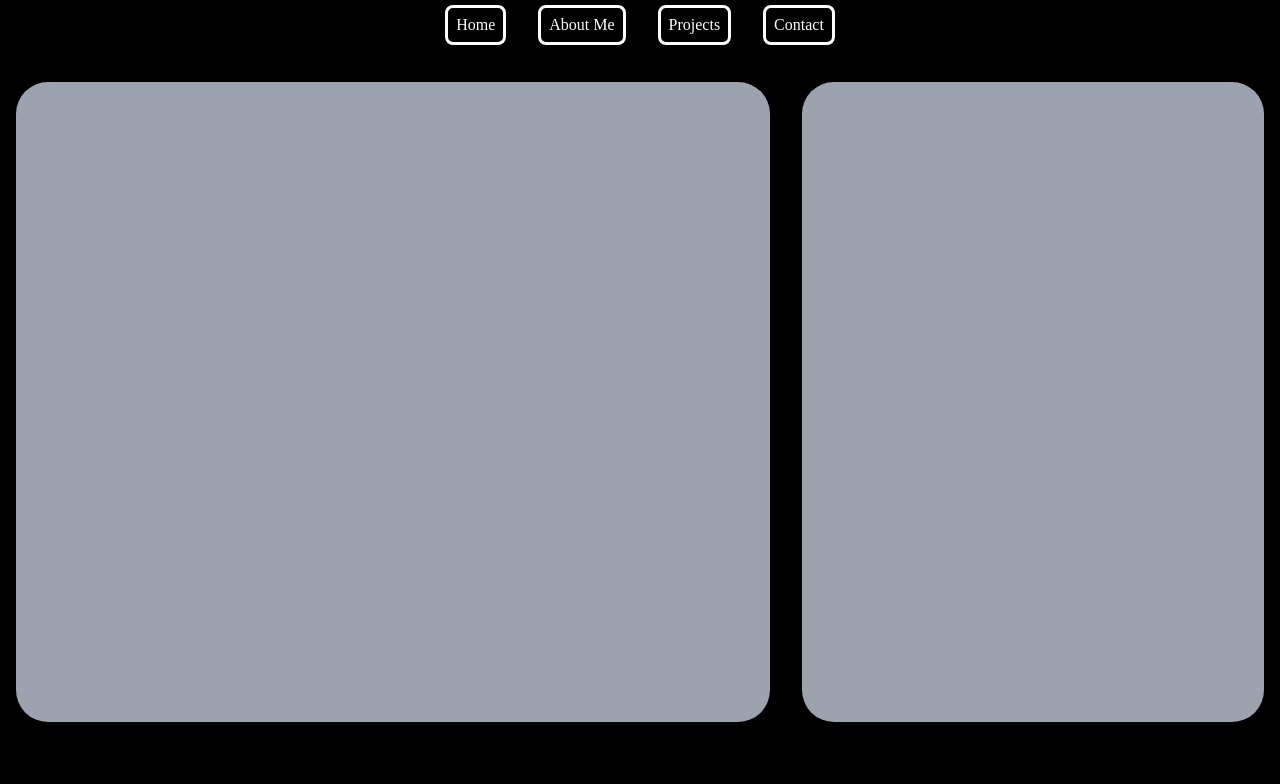
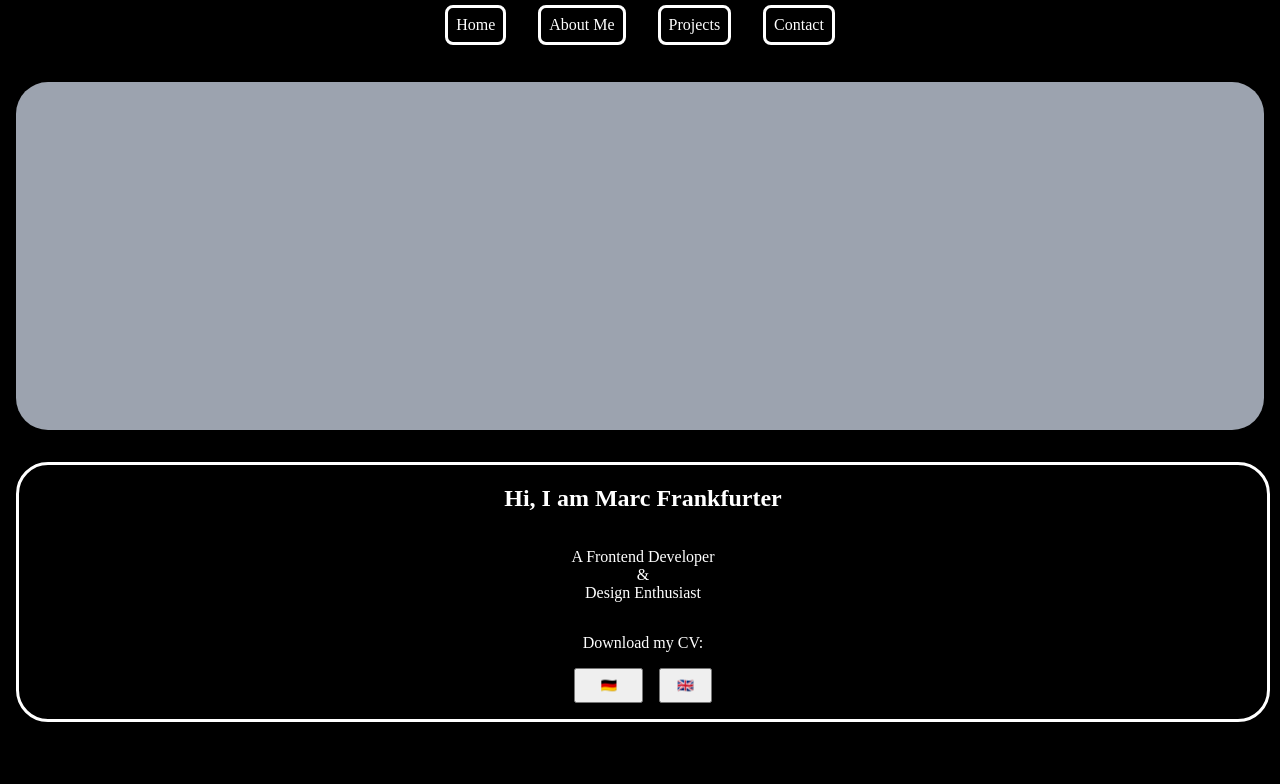
Before and after one commit to FranktheFurter/marc-frankfurter, a Nuxt app: page / in a window 1280 px wide. Shown: the top 784 px of the page. Built offline with nearby package versions, Linux system fonts and the light colour scheme.

Commit message:
progress

```diff
--- a/components/AbouteMe.vue
+++ b/components/AbouteMe.vue
@@ -2,8 +2,8 @@
 
 <template>
   <section id="aboutme" class="container mx-auto py-8 flex gap-8">
-    <div class="w-38% bg-gray rounded-8"></div>
-    <div class="w-62%">
+    <div class="w-62% bg-gray rounded-8"></div>
+    <div class="w-38%">
       <p>
         Greetings, my name is Marc Frankfurter, and I am a highly motivated
         front-end developer and designer with a passion for technology. My
--- a/components/Hero.vue
+++ b/components/Hero.vue
@@ -2,9 +2,23 @@
 
 <template>
   <section id="hero" class="container mx-auto">
-    <div class="flex gap-8 py-8 h-80vh">
-      <div class="w-62% h-100% bg-gray rounded-8"></div>
-      <div class="w-38% h-100% bg-gray rounded-8"></div>
+    <div class="flex flex-col gap-8 py-8 h-80vh">
+      <div class="w-100% h-100% bg-gray rounded-8"></div>
+      <div
+        class="w-100% border-solid rounded-8 text-center flex flex-col justify-center"
+      >
+        <h1>Hi, I am Marc Frankfurter</h1>
+        <div class="py-4">
+          <p class="my-0">A Frontend Developer</p>
+          <p class="my-0">&</p>
+          <p class="my-0">Design Enthusiast</p>
+        </div>
+        <p>Download my CV:</p>
+        <div class="flex gap-4 justify-center mb-4">
+          <button class="py-2 px-6">🇩🇪</button
+          ><button class="py-2 px-4">🇬🇧</button>
+        </div>
+      </div>
     </div>
   </section>
 </template>
--- a/components/ProjectsGrid.vue
+++ b/components/ProjectsGrid.vue
@@ -4,9 +4,7 @@ import projects from "@/data/projects";
 
 <template id="projects">
   <section id="projects" class="container mx-auto py-8">
-    <div
-      class="grid sm:grid-cols-1 md:grid-cols-2 lg:grid-cols-4 xl:grid-cols-5 gap-8"
-    >
+    <div class="grid sm:grid-cols-2 lg:grid-cols-4 gap-8">
       <div
         v-for="project in projects"
         :key="project.id"
```
